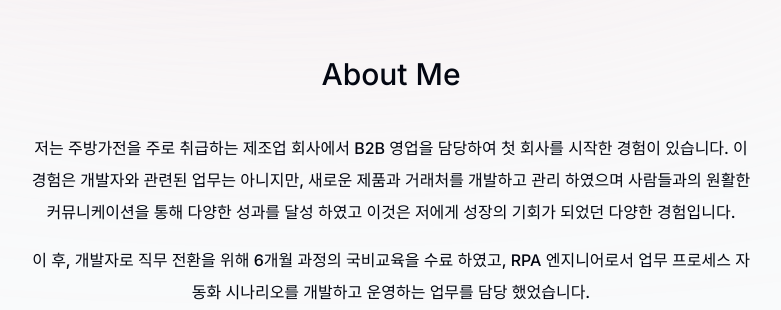
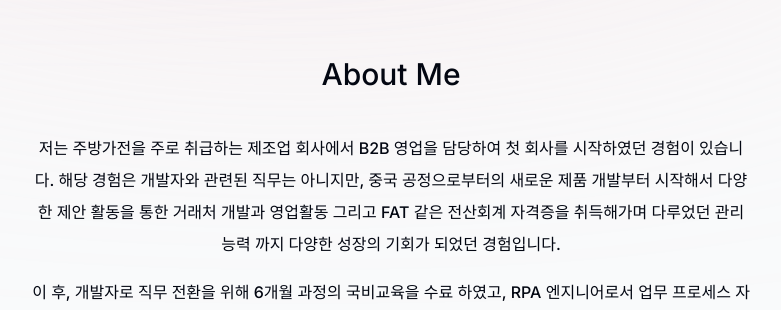
Before and after one commit to 26seung/next-portfolio-resume-ts, a Next.js app: page / in a window 1280 px wide. Shown: the part 980-1290 px from the top of the page, without its empty margins (249-1030 px from the left). Built offline with nearby package versions, Linux system fonts and the light colour scheme; no server answers.

Commit message:
edit text

```diff
--- a/components/about.tsx
+++ b/components/about.tsx
@@ -9,7 +9,7 @@ const aboutText = [
     index: 1,
     font: "flex mb-4",
     label:
-      "저는 주방가전을 주로 취급하는 제조업 회사에서 B2B 영업을 담당하여 첫 회사를 시작한 경험이 있습니다. 이 경험은 개발자와 관련된 업무는 아니지만, 새로운 제품과 거래처를 개발하고 관리 하였으며 사람들과의 원활한 커뮤니케이션을 통해 다양한 성과를 달성 하였고 이것은 저에게 성장의 기회가 되었던 다양한 경험입니다.",
+      "저는 주방가전을 주로 취급하는 제조업 회사에서 B2B 영업을 담당하여 첫 회사를 시작하였던 경험이 있습니다. 해당 경험은 개발자와 관련된 직무는 아니지만, 중국 공정으로부터의 새로운 제품 개발부터 시작해서 다양한 제안 활동을 통한 거래처 개발과 영업활동 그리고 FAT 같은 전산회계 자격증을 취득해가며 다루었던 관리능력 까지 다양한 성장의 기회가 되었던 경험입니다.",
   },
   {
     index: 2,
--- a/components/projects.tsx
+++ b/components/projects.tsx
@@ -9,12 +9,13 @@ import { useQuery } from "@tanstack/react-query";
 
 // Notion API data
 const fetchNotions = async () => {
-  const response = await axios.post("/api/project");
+  const response = await axios.post("/api/project", { caches: "force-cache" });
   return response.data;
 };
+
 const Projects = () => {
   //  프로젝트 길이, threshold 추가
-  const { ref } = useSectionInView("Projects", 0.5);
+  const { ref } = useSectionInView("Projects", 0.38);
 
   // react-query 사용하여 data 가져오기
   const { data } = useQuery({
```
